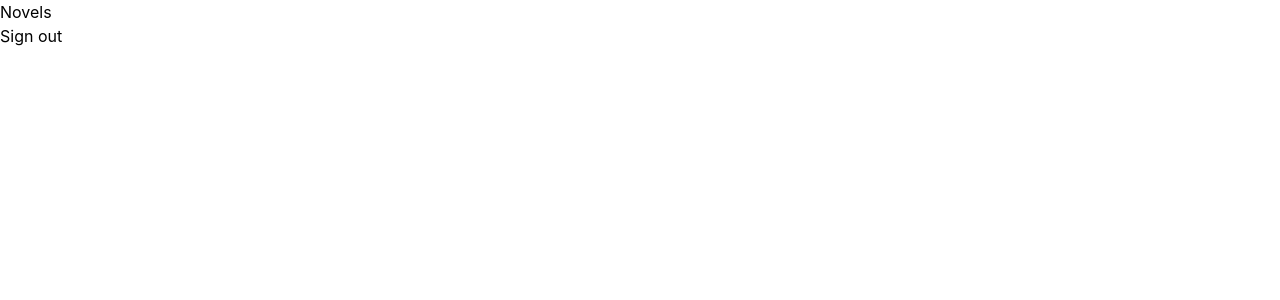
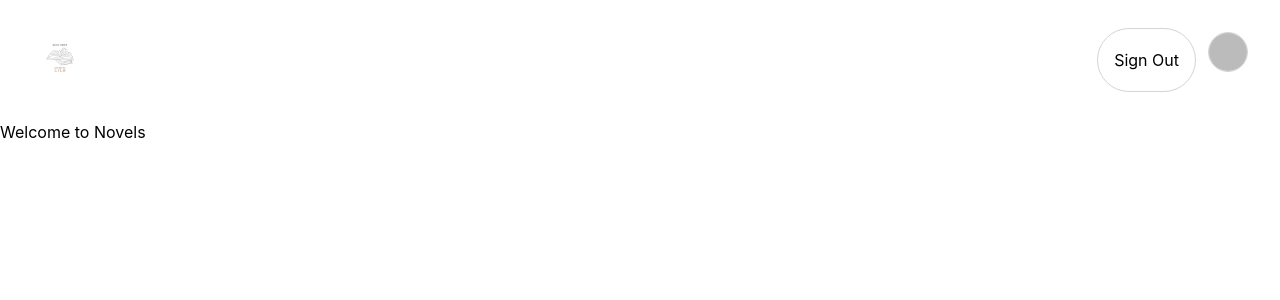
Before and after one commit to yu0ki/best-prot-ever, a React (Create React App) app: page /novels in a window 1280 px wide. Shown: the top 300 px of the page. Built offline with nearby package versions, Linux system fonts and the light colour scheme; no server answers; sample sign-in values are in the browser's storage.

Commit message:
[add]header

```diff
--- a/src/pages/Novels.js
+++ b/src/pages/Novels.js
@@ -1,7 +1,8 @@
-import { onAuthStateChanged, signOut } from 'firebase/auth'
+import { onAuthStateChanged } from 'firebase/auth'
 import React, { useEffect, useState } from 'react'
 import { auth } from '../firebase'
 import { Navigate } from 'react-router-dom'
+import Header from './components/Header'
 
 const Novels = () => {
 
@@ -16,17 +17,12 @@ const Novels = () => {
     });
   }, []);
 
-  // logout関数
-  const logout = () => {
-    signOut(auth);
-  }
-
   // ログインしてない人は入れないように分岐
   if (user) {
     return (
       <>
-        <div>Novels</div>
-        <button onClick={logout}>Sign out</button>
+        <Header></Header>
+        <div>Welcome to Novels</div>
       </>
     )
   } else {
--- a/src/pages/Top.js
+++ b/src/pages/Top.js
@@ -7,6 +7,7 @@ import { auth } from "./../firebase"
 // import firebase from "firebase/compat/app";
 import { Navigate } from 'react-router-dom';
 import { GoogleAuthProvider, onAuthStateChanged, signInWithRedirect } from 'firebase/auth';
+import Header from './components/Header';
 
 
 
@@ -46,11 +47,16 @@ function Top() {
   }, [user]);
 
   if (!signInCheck) {
-    return <p>loading ... </p>;
+    return (
+    <>
+      <Header></Header>
+      <p>loading ... </p>
+    </>);
   } else if (!user) {
     // ログインしてない
     return (
       <>
+        <Header></Header>
           <div className="mt-20">
             <img src={logo} alt="Best Prot EVER" className='mx-auto'></img>
           </div>
--- a/src/pages/components/Header.js
+++ b/src/pages/components/Header.js
@@ -1,18 +1,40 @@
-import React from 'react'
+import { React } from 'react'
 import { auth } from '../../firebase';
+import { signOut } from 'firebase/auth';
+import logo from "./../Best Prot.png";
 
 const Header = () => {
+
+  // logout関数
+  const logout = () => {
+    signOut(auth);
+  }
+
   if (auth.currentUser) {
     return (
-      <>
-        {/* ログインしてない人用ヘッダー */}
-        {/* ログアウトボタン */}
-        <button onClick={logout}>Sign out</button>
-      </>
+        <>
+            <div className='flex justify-between m-5'>
+                <div className=''>
+                    <img src={logo} className='h-20' alt="Logo"></img>
+                </div>
+                <div className='flex'>
+                    {/* ログインした人用ヘッダー */}
+                    {/* ログアウトボタン */}
+                    <button onClick={logout} className='rounded-full border border-zinc-300 px-4 py-2 h-4/5 my-auto'>
+                        {/* アカウント画像 */}
+                        {/* https://firebase.google.com/docs/auth/web/manage-users?hl=ja */}
+                        <div className=''>Sign Out</div>
+                    </button>
+                    {/* アイコン */}
+                    <img src={auth.currentUser.photoURL} alt="アカウント画像" className='h-10 w-10 rounded-full m-3 border border-zinc-300'></img>
+                </div>
+            </div>
+
+        </>
     )
   } else {
-    // ログイン済みヘッダー
-    return (<Navigate to={"/"}></Navigate>);
+    // ログインしてない人用ヘッダー
+    return (<div className='m-5'><p>未ログイン状態です</p></div>);
   }
 }
 
```
